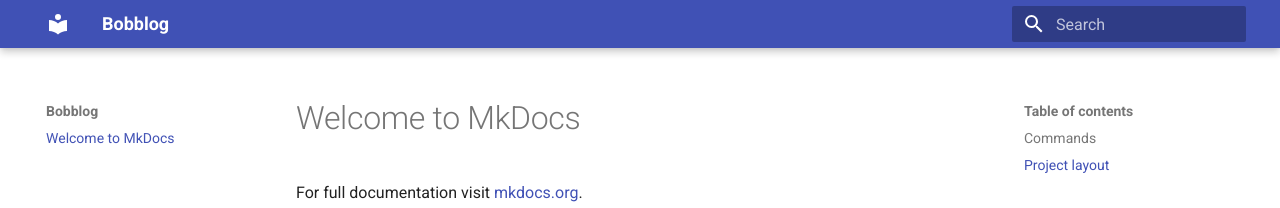
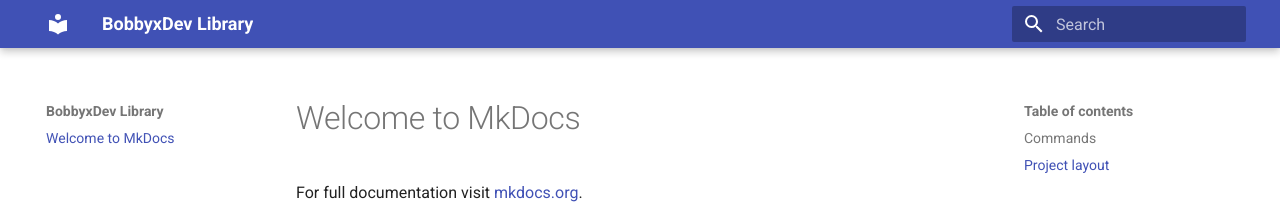
Before and after one commit to bobbyxdevel/bobblog, an MkDocs documentation site: the page built from docs/index.md, in a window 1280 px wide. Shown: the top 208 px of the page. Built offline with MkDocs 1.6.1 and Material for MkDocs 9.7.7, drawn with Linux system fonts in a browser that asks for light colours.

Commit message:
Edit settings

```diff
--- a/mkdocs.yml
+++ b/mkdocs.yml
@@ -1,4 +1,6 @@
-site_name: Bobblog
+site_name: BobbyxDev Library
+site_description: BobbyXDev's comprehensive documentation, blog, and other resources.
+site_url: https://blog.bobbyxdev.com
 
 theme:
   name: material
```
